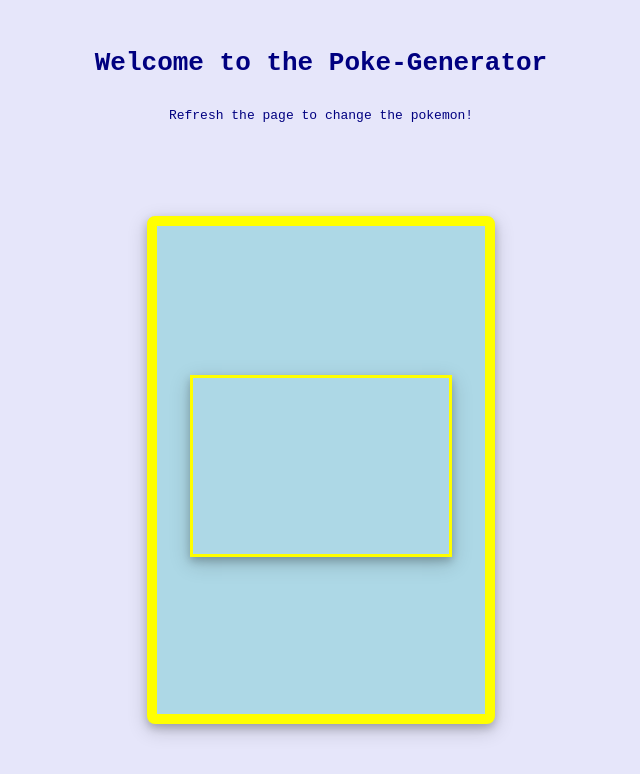
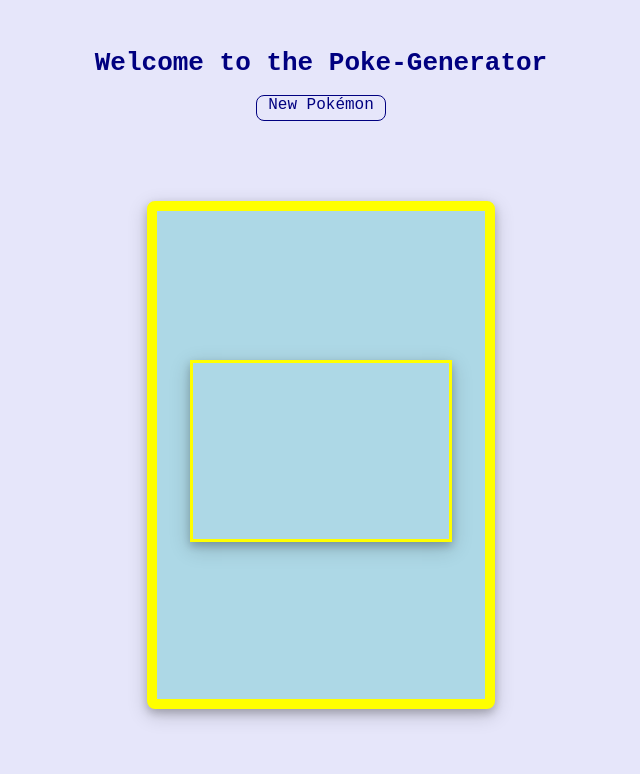
Before and after one commit to cswn/poke-generator, a website built with webpack: page dist/index.html in a window 1280 px wide. Shown: the whole page, without its empty margins (319-959 px from the left). Built offline with nearby package versions, Linux system fonts and the light colour scheme; no server answers.

Commit message:
Add new pokemon button

```diff
--- a/src/index.js
+++ b/src/index.js
@@ -12,6 +12,7 @@
 const pic = document.getElementById('pic');
 const header = document.getElementById('header');
 const content = document.getElementById('poke-info');
+const reload = document.getElementById('page-reloader');
 container.appendChild(card);
 card.appendChild(header);
 card.appendChild(pic);
@@ -21,8 +22,22 @@
 // pokeLogo.src = logo;
 
 
+/// Pokemon Object Contructor ///
+/**
+ *
+ * @param {string} name
+ * @param {string} type
+ * @param {number} id
+ */
+function Pokemon(name, type, id) {
+    this.name = name;
+    this.type = type;
+    this.id = id;
+}
 
-/// API REQUEST ///
+
+
+/// REQUEST ///
 axios.get('https://pokeapi.co/api/v2/pokemon?limit=100000&offset=0')
 
     .then((res) => {
@@ -80,3 +95,7 @@
     .catch((err) => {
         console.log(err);
     })
+
+reload.addEventListener('click', () => {
+    window.location.reload();
+})
--- a/src/style.css
+++ b/src/style.css
@@ -67,3 +67,18 @@
     align-items: center;
     justify-content: center;
 }
+
+#page-reloader {
+    border: solid 1px navy;
+    font-size: 16px;
+    text-align: center;
+    border-radius: 8px;
+    width: 8rem;
+    height: 1.5rem;
+    cursor: pointer;
+}
+
+#page-reloader:hover {
+    background: rgb(127, 127, 175);
+    box-shadow: 0 4px 8px 0 rgba(0, 0, 0, 0.2), 0 6px 20px 0 rgba(0, 0, 0, 0.19);
+}
```
Also changed, not shown: dist/bundle.js, dist/index.html.
